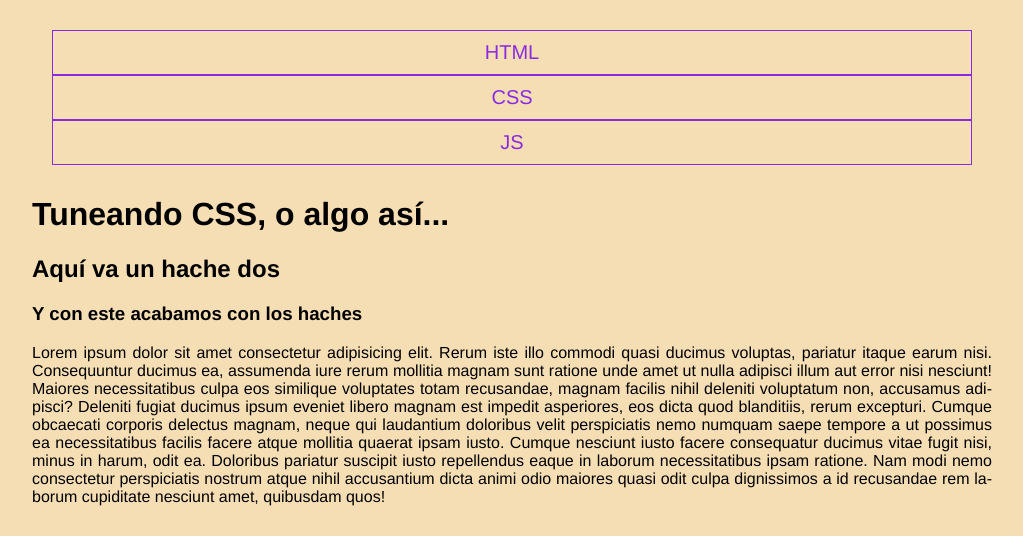
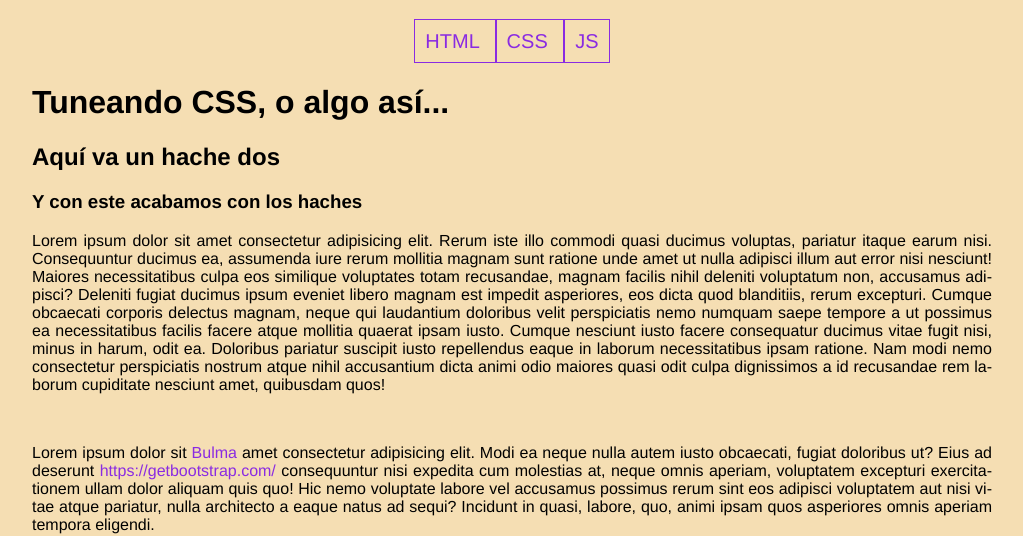
Before and after one commit to cvalv/Audiovisuales, a plain HTML site: page CSSFrameWork/index.html in a window 1280 px wide. Shown: the top 536 px of the page, without its empty margins (128-1151 px from the left). Drawn offline with Linux system fonts and the light colour scheme.

Commit message:
Update style.css

```diff
--- a/CSSFrameWork/style.css
+++ b/CSSFrameWork/style.css
@@ -28,7 +28,7 @@ nav ul {
     margin:auto 10px;
 }
 li{
-  display: ;
+  display: inline;
   border: 1px solid var(--c6);
   padding: 10px;
   font-size: 20px;
```
